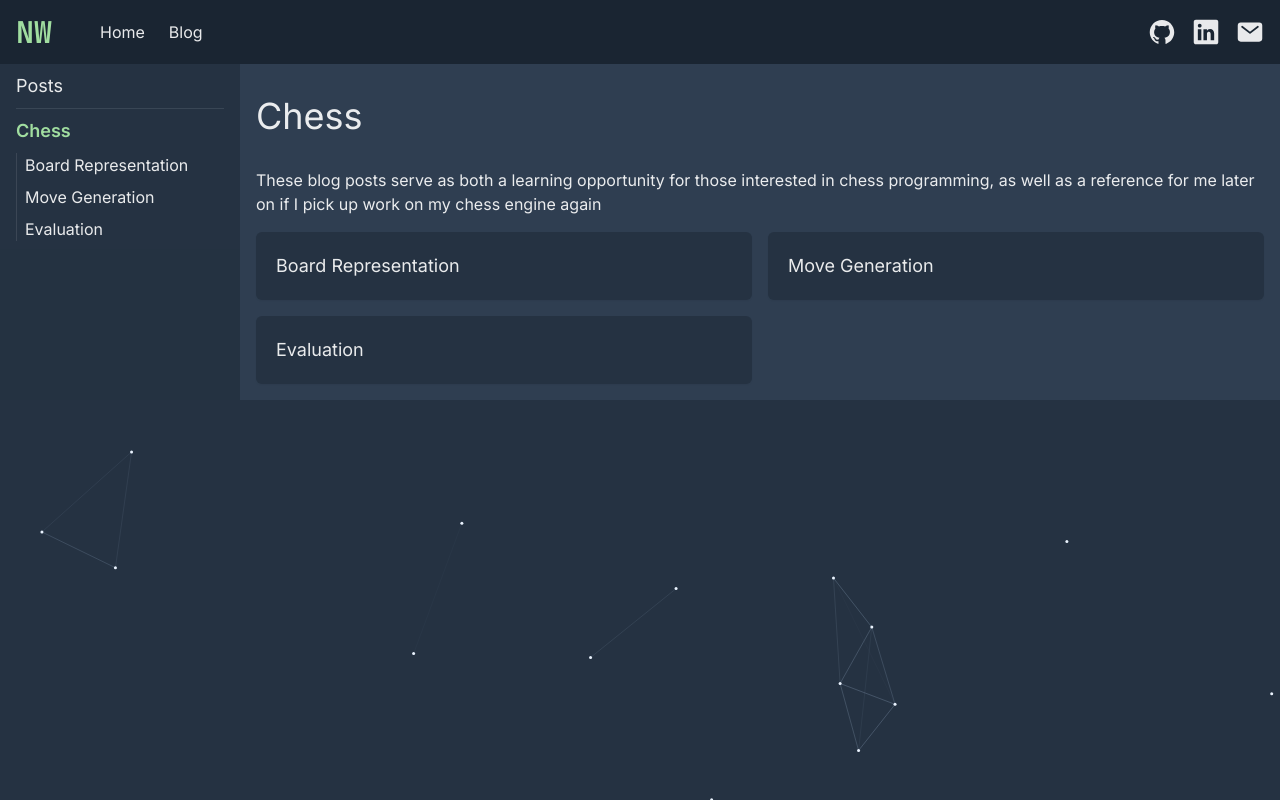
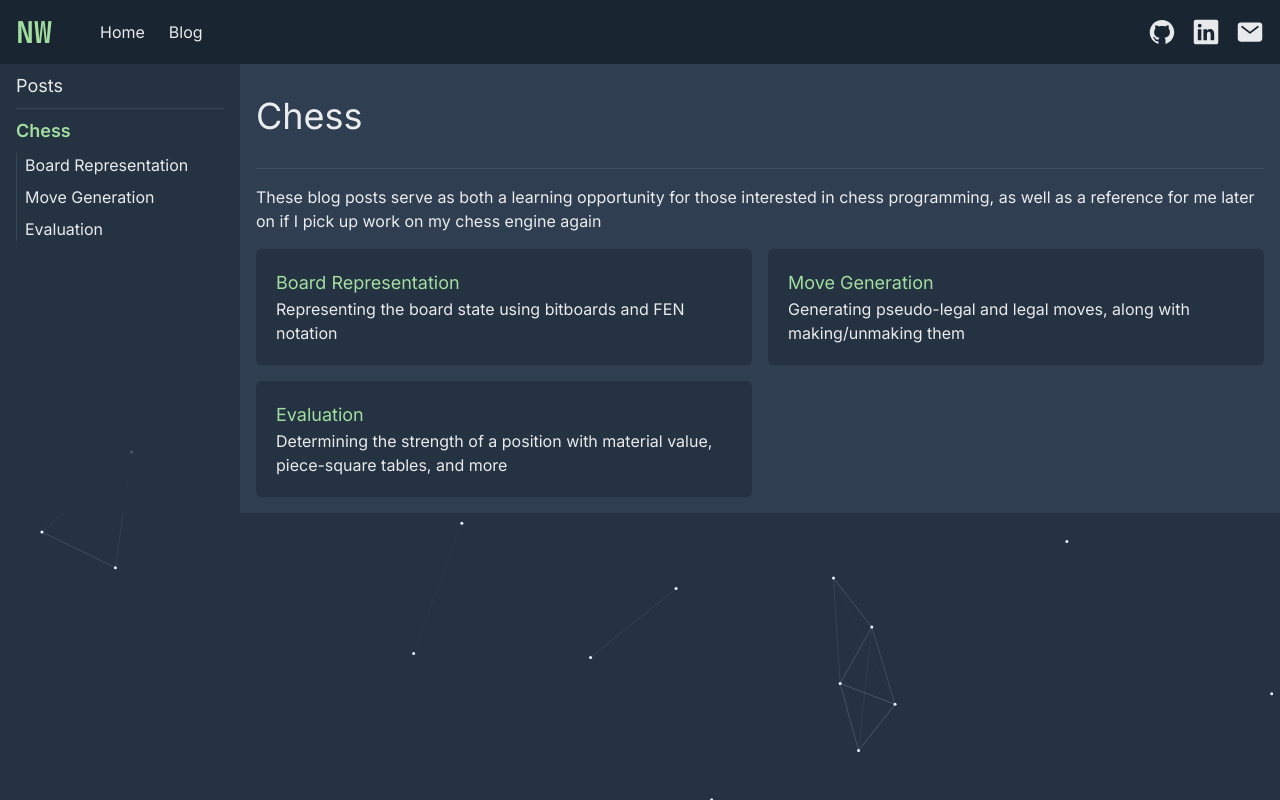
Before and after one commit to NickWentworth/portfolio, a Next.js app: page /blog/chess in a window 1280 px wide. Built offline with nearby package versions, Linux system fonts and the light colour scheme.

Commit message:
added summary and date to posts

```diff
--- a/src/app/blog/[category]/[post]/page.tsx
+++ b/src/app/blog/[category]/[post]/page.tsx
@@ -16,15 +16,10 @@ type PageProps = {
 };
 
 export default async (props: PageProps) => {
-    const compiled = await compilePost(
-        props.params.category,
-        props.params.post
-    );
+    const { category, post } = props.params;
 
-    const [prevPost, nextPost] = await getNeighboringPosts(
-        props.params.category,
-        props.params.post
-    );
+    const compiled = await compilePost(category, post);
+    const [prevPost, nextPost] = await getNeighboringPosts(category, post);
 
     if (compiled === undefined) {
         return <p>Error: file not found</p>;
@@ -33,6 +28,8 @@ export default async (props: PageProps) => {
     return (
         <div className='flex flex-col gap-4'>
             <BlogPostTitle frontmatter={compiled.frontmatter} />
+
+            <hr />
 
             {compiled.content}
 
--- a/src/app/blog/[category]/page.tsx
+++ b/src/app/blog/[category]/page.tsx
@@ -21,13 +21,24 @@ export default async (props: PageProps) => {
         <div className='flex flex-col gap-4'>
             <BlogPostTitle frontmatter={compiled.frontmatter} />
 
+            <hr />
+
             {compiled.content}
 
             <div className='grid grid-cols-2 gap-4'>
                 {posts.map((post) => (
-                    <Link key={post.href} href={post.href}>
+                    <Link
+                        key={post.href}
+                        href={post.href}
+                        className='group *:w-full *:h-full'
+                    >
                         <Card>
-                            <h5>{post.frontmatter.title}</h5>
+                            <h5 className='text-accent-200 group-hover:underline'>
+                                {post.frontmatter.title}
+                            </h5>
+                            <p className='text-white/90 group-hover:text-white/90'>
+                                {post.frontmatter.summary}
+                            </p>
                         </Card>
                     </Link>
                 ))}
--- a/src/components/BlogPostTitle.tsx
+++ b/src/components/BlogPostTitle.tsx
@@ -1,4 +1,5 @@
 import { type PostFrontmatter } from '@/lib/posts';
+import { formatPostDate } from '@/lib/format';
 
 type BlogPostTitleProps = {
     frontmatter: PostFrontmatter;
@@ -6,8 +7,16 @@ type BlogPostTitleProps = {
 
 export function BlogPostTitle(props: BlogPostTitleProps) {
     return (
-        <div className='py-4'>
+        <div className='flex flex-col gap-2 py-4'>
             <h1>{props.frontmatter.title}</h1>
+
+            {props.frontmatter.date && (
+                <p className='text-white/70'>
+                    {formatPostDate(props.frontmatter.date)}
+                </p>
+            )}
+
+            {props.frontmatter.summary && <p>{props.frontmatter.summary}</p>}
         </div>
     );
 }
--- a/src/components/common/Card.tsx
+++ b/src/components/common/Card.tsx
@@ -1,6 +1,6 @@
 export function Card(props: React.PropsWithChildren) {
     return (
-        <div className='bg-base-750 rounded-md p-5 shadow-sm'>
+        <div className='inline-block bg-base-750 rounded-md p-5 shadow-sm'>
             {props.children}
         </div>
     );
--- /dev/null
+++ b/src/lib/format.ts
@@ -0,0 +1,12 @@
+/**
+ * Returns a formatted string given a date string in ISO format (`YYYY-MM-DD`)
+ */
+export function formatPostDate(date: string) {
+    const d = new Date(date);
+
+    return d.toLocaleDateString('en-US', {
+        month: 'long',
+        day: 'numeric',
+        year: 'numeric',
+    });
+}
--- a/src/lib/posts.ts
+++ b/src/lib/posts.ts
@@ -20,6 +20,8 @@ export type PostMetadata = {
 
 export type PostFrontmatter = {
     title: string;
+    date?: string;
+    summary?: string;
 };
 
 /**
--- a/src/posts/chess/1-board-representation.md
+++ b/src/posts/chess/1-board-representation.md
@@ -1,5 +1,7 @@
 ---
 title: 'Board Representation'
+date: '2024-06-10'
+summary: 'Representing the board state using bitboards and FEN notation'
 ---
 
 The first step in writing a chess engine is deciding how to represent the board state. This choice will heavilty affect the process and efficiency of move generation, an integral part of the chess engine.
--- a/src/posts/chess/2-move-generation.md
+++ b/src/posts/chess/2-move-generation.md
@@ -1,5 +1,7 @@
 ---
 title: 'Move Generation'
+date: '2024-06-14'
+summary: 'Generating pseudo-legal and legal moves, along with making/unmaking them'
 ---
 
 # Working With Bitboards
--- a/src/posts/chess/3-evaluation.md
+++ b/src/posts/chess/3-evaluation.md
@@ -1,5 +1,7 @@
 ---
 title: 'Evaluation'
+date: '2024-06-17'
+summary: 'Determining the strength of a position with material value, piece-square tables, and more'
 ---
 
 Before we get to searching through trees of different moves, we have to be able to evaluate how good or bad a position is. Otter's evaluation approach is not overly advanced, and only really considers a few different metrics to determine the strength of a position.
```
